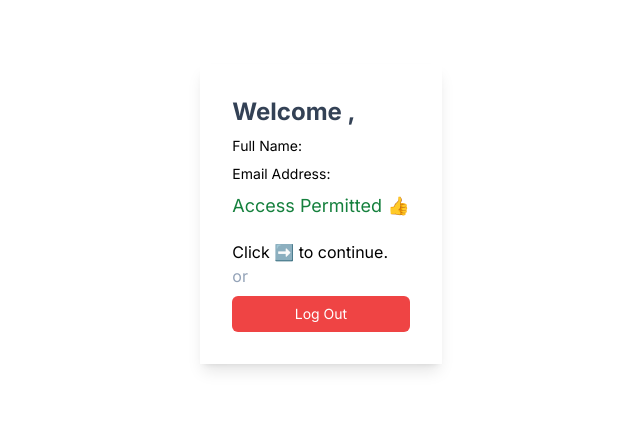
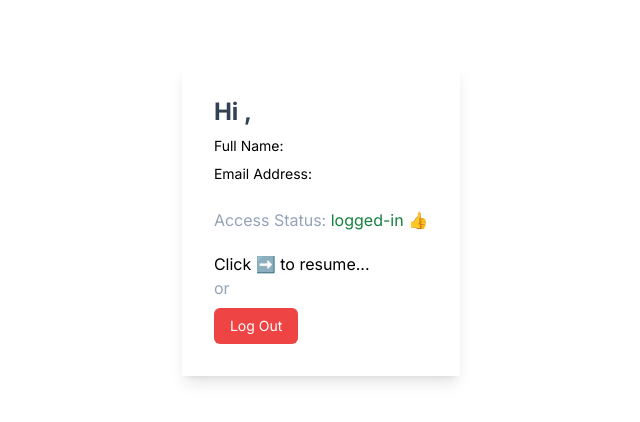
Before and after one commit to uk030621/loginWrapper, a Next.js app: page /dashboard in a window 1280 px wide. Shown: the top 422 px of the page, without its empty margins (319-959 px from the left). Built offline with nearby package versions, Linux system fonts and the light colour scheme; no server answers.

Commit message:
Changed path to start up page from dashboard to CRUD within LoginForm.jsx.

```diff
--- a/components/Hello.jsx
+++ b/components/Hello.jsx
@@ -12,7 +12,7 @@ export default function Hello() {
     <div className="flex justify-center items-start h-screen px-4 mt-10">
       <div className="shadow-lg p-8 bg-zince-300/10 flex flex-col gap-2 my-6">
         <h1 className="text-slate-700 font-bold text-2xl">
-          Welcome {session?.user?.name?.split(" ")[0]},
+          Hi {session?.user?.name?.split(" ")[0]},
         </h1>
         <div className="text-sm">
           Full Name: <span className="font-bold">{session?.user?.name}</span>
@@ -22,15 +22,17 @@ export default function Hello() {
           <span className="font-bold">{session?.user?.email}</span>
         </div>
         <div>
-          <p className="text-green-700 text-lg mb-5">Access Permitted 👍</p>
+          <p className="text-green-700 text-base mb-5 mt-4">
+            <span className="text-slate-400">Access Status: </span>logged-in 👍
+          </p>
           <p>
-            Click <Link href="/CRUD">➡️</Link> to continue. <br />
+            Click <Link href="/CRUD">➡️</Link> to resume... <br />
             <span className=" text-slate-400 mt-3">or</span>
           </p>
         </div>
         <button
           onClick={() => signOut()}
-          className="bg-red-500 text-white w-full text-sm py-2 px-4 rounded-md text-center"
+          className="bg-red-500 text-white w-fit text-sm py-2 px-4 rounded-md text-center"
         >
           Log Out
         </button>
--- a/components/LoginForm.jsx
+++ b/components/LoginForm.jsx
@@ -28,14 +28,16 @@ export default function LoginForm() {
         return;
       }
 
-      router.replace("dashboard");
+      router.replace("CRUD");
     } catch (error) {
       console.log(error);
     }
   };
 
   return (
-    <div className="flex justify-center items-start h-screen px-4 mt-10"> {/* Adjust margin and vertical alignment */}
+    <div className="flex justify-center items-start h-screen px-4 mt-10">
+      {" "}
+      {/* Adjust margin and vertical alignment */}
       <div className="shadow-lg p-5 rounded-lg border-t-4 border-green-400 bg-white w-full max-w-md">
         <h1 className="text-xl font-bold my-4">Login</h1>
 
@@ -61,7 +63,10 @@ export default function LoginForm() {
             </div>
           )}
 
-          <Link className="text-sm mt-3 text-right text-gray-500 hover:underline" href={"/register"}>
+          <Link
+            className="text-sm mt-3 text-right text-gray-500 hover:underline"
+            href={"/register"}
+          >
             Do not have an account? <span className="underline">Register</span>
           </Link>
         </form>
```
